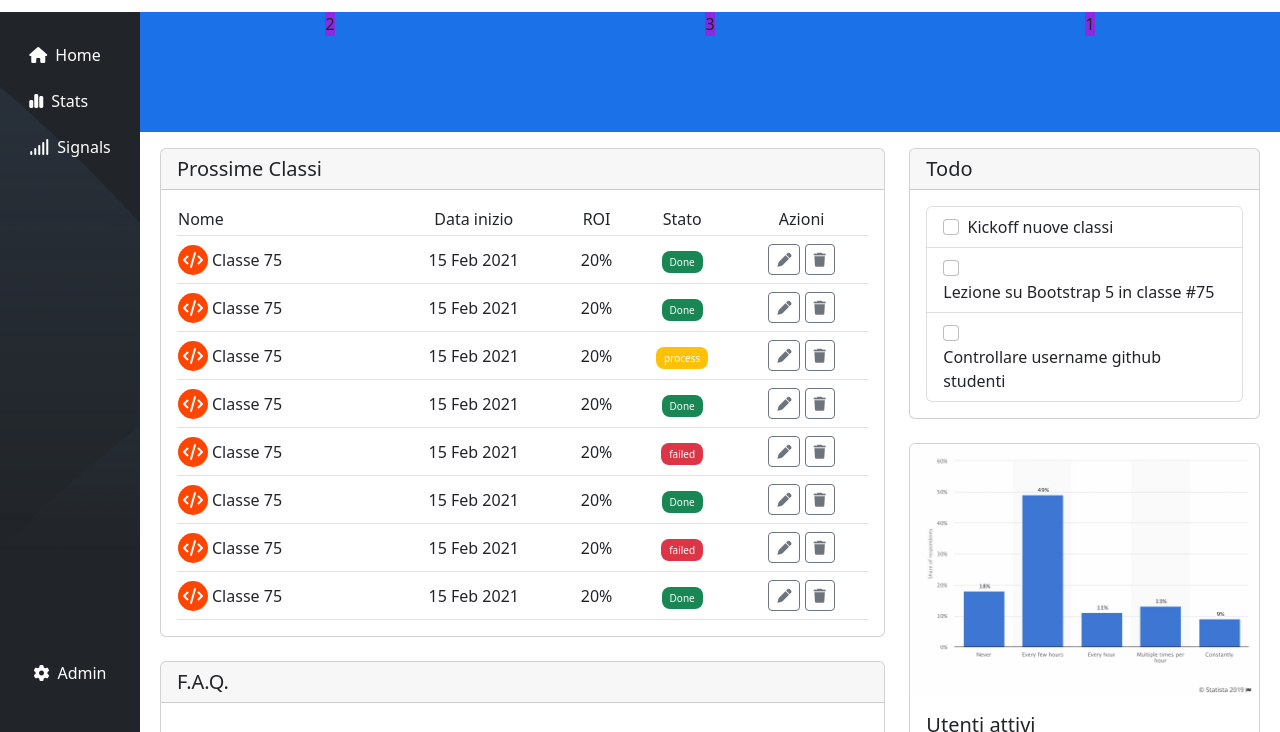
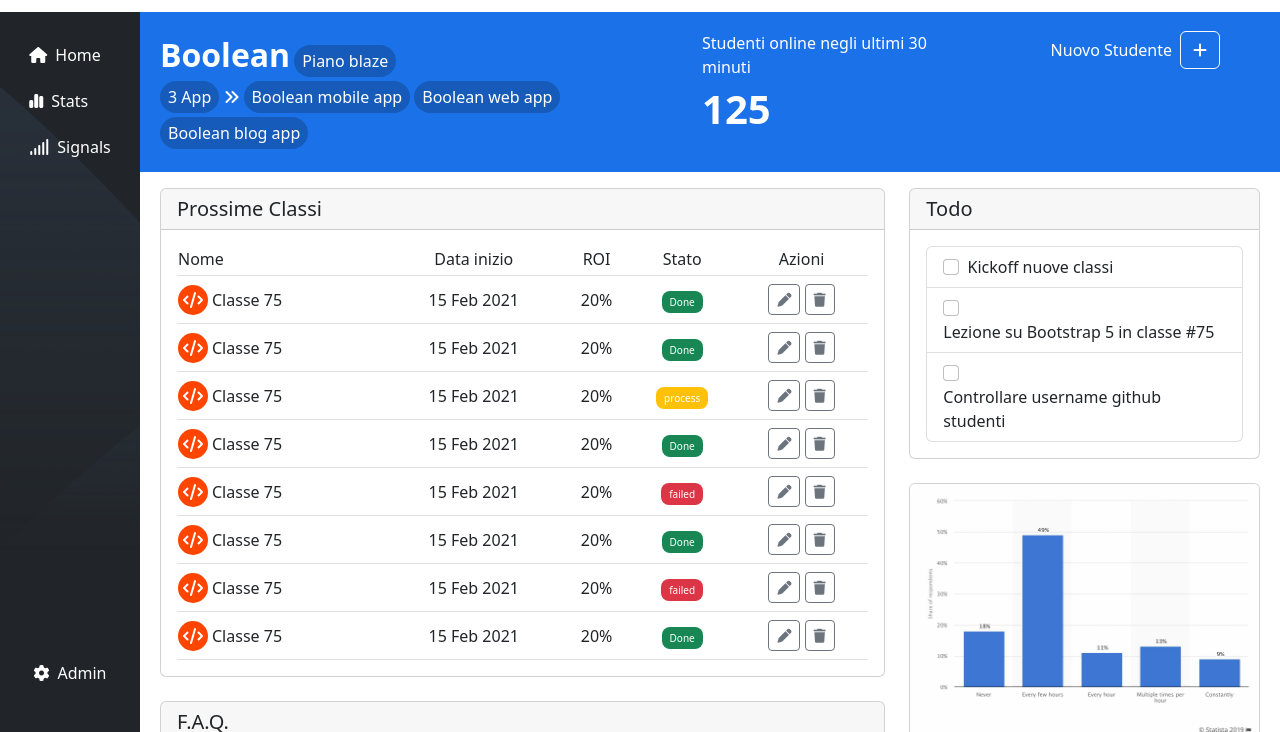
Before and after one commit to SalvoBevilacqua/html-css-bootstrap-dashboard, a plain HTML site: page index.html in a window 1280 px wide. Shown: the part 68-800 px from the top of the page. Drawn offline with nearby package versions, Linux system fonts and the light colour scheme.

Commit message:
update:main_header

```diff
--- a/css/responsive.css
+++ b/css/responsive.css
@@ -13,17 +13,13 @@
 @media screen and (min-width: 768px) {
     /* MAIN HEADER */
     .main_header {
-        height: 120px;
+        height: 160px;
     }
     .main_info {
-        height: calc(100% - 120px);
+        height: calc(100% - 160px);
     }
     /* MAIN INFO */
     .new_student {
         order: 3;
     }
 }
-
-/* SMALL */
-@media screen and (max-width: 768px) {
-}
--- a/css/style.css
+++ b/css/style.css
@@ -44,18 +44,13 @@
 
 /* MAIN_HEADER */
 .main_header {
-    height: 200px;
+    height: 300px;
     background-color: var(--background_main_header);
-}
-
-.main_header > div {
-    /* DEBUG */
-    background-color: blueviolet;
 }
 
 /* MAIN INFO */
 .main_info {
-    height: calc(100% - 200px);
+    height: calc(100% - 300px);
 }
 
 .ms_orange_bg {
@@ -68,3 +63,11 @@
 .ms_table_text {
     font-size: x-small;
 }
+
+.ms_tag {
+    background-color: var(--background_main_header_span);
+}
+
+.ms_button:hover {
+    background-color: grey;
+}
--- a/index.html
+++ b/index.html
@@ -53,19 +53,19 @@
             <div class="aside h-100 d-flex flex-column justify-content-between bg-dark text-white p-3 align-items-center">
                 <ul class="list-unstyled">
                     <li class="my-2">
-                        <button type="button" class="w-100 btn d-flex gap-2 align-items-baseline bg-transparent text-white">
+                        <button type="button" class="w-100 btn d-flex gap-2 align-items-baseline text-white ms_button">
                             <i class="fa-solid fa-house" style="color: #ffffff;"></i>
                             <span class="p-0 m-0 d-none d-lg-block">Home</span>
                         </button>
                     </li>
                     <li class="my-2">
-                        <button type="button" class="w-100 btn d-flex gap-2 align-items-baseline bg-transparent text-white">
+                        <button type="button" class="w-100 btn d-flex gap-2 align-items-baseline text-white ms_button">
                             <i class="fa-solid fa-chart-simple" style="color: #ffffff;"></i>
                             <span class="p-0 m-0 d-none d-lg-block">Stats</span>
                         </button>
                     </li>
                     <li class="my-2">
-                        <button type="button" class="w-100 btn d-flex gap-2 align-items-baseline bg-transparent text-white">
+                        <button type="button" class="w-100 btn d-flex gap-2 align-items-baseline text-white ms_button">
                             <i class="fa-solid fa-signal" style="color: #ffffff;"></i>
                             <span class="p-0 m-0 d-none d-lg-block">Signals</span>
                         </button>
@@ -74,7 +74,7 @@
 
                 <ul class="list-unstyled">
                     <li class="my-2">
-                        <button type="button" class="w-100 btn d-flex gap-2 align-items-baseline bg-transparent text-white">
+                        <button type="button" class="w-100 btn d-flex gap-2 align-items-baseline text-white ms_button">
                             <i class="fa-solid fa-gear" style="color: #ffffff;"></i>
                             <span class="p-0 m-0 d-none d-lg-block">Admin</span>
                         </button>
@@ -86,10 +86,33 @@
             <div class="main h-100">
 
                 <!-- MAIN HEADER -->
-                <div class="main_header d-flex flex-column flex-md-row justify-content-around align-items-start w-100">
-                    <div class="new_student">1</div>
-                    <div class="plan">2</div>
-                    <div class="online">3</div>
+                <div class="main_header py-3 ps-2 pe-5 w-100">
+                    <div class="container-fluid h-100">
+                        <div class="row flex-column flex-md-row justify-content-around h-100 align-content-center">
+
+                            <div class="col-sm-8 col-md-3 new_student d-flex align-items-baseline gap-2 justify-content-md-end">
+                                <p class="text-white m-0 text-end text-nowrap">Nuovo Studente</p>
+                                <button type="button" class="btn btn-outline-light m-0"><i class="fa-solid fa-plus" style="color: #ffffff;"></i></button>
+                            </div>
+
+                            <div class="col-sm-12 col-md-6">
+                                <span class="text-white fs-2 fw-semibold">Boolean</span>
+                                <span class="d-inline-block ms_tag text-white rounded-4 p-1 px-2 mb-1">Piano blaze</span><br>
+                                <span class="d-inline-block ms_tag text-white rounded-4 p-1 px-2 mb-1">3 App</span>
+                                <i class="fa-solid fa-angles-right" style="color: #ffffff;"></i>
+                                <span class="d-inline-block d-lg-none ms_tag text-white rounded-4 p-1 px-2 mb-1"><i class="fa-solid fa-plus" style="color: #ffffff;"></i></span>
+                                <span class="d-none d-lg-inline-block ms_tag text-white rounded-4 p-1 px-2 mb-1">Boolean mobile app</span>
+                                <span class="d-none d-lg-inline-block ms_tag text-white rounded-4 p-1 px-2 mb-1">Boolean web app</span>
+                                <span class="d-none d-lg-inline-block ms_tag text-white rounded-4 p-1 px-2 mb-1">Boolean blog app</span>
+                            </div>
+
+                            <div class="col-sm-8 col-md-3 flex-shrink-1">
+                                <p class="text-white m-0">Studenti online negli ultimi 30 minuti</p>
+                                <span class="text-white fs-1 fw-semibold">125</span>
+                            </div>
+
+                        </div>
+                    </div>
                 </div>
 
                 <!-- MAIN INFO -->
```
